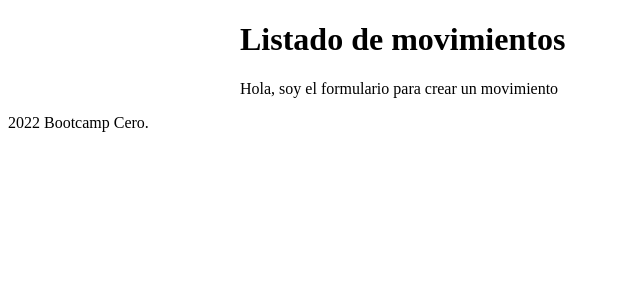
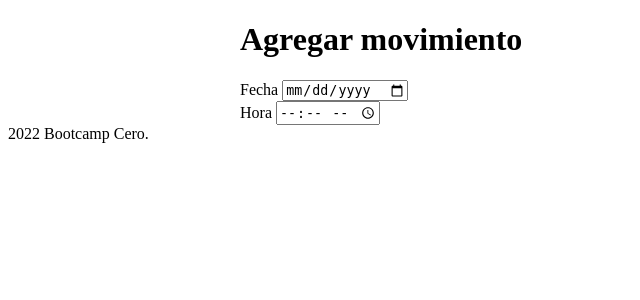
Before and after one commit to Luisda1977/hello-flask, a Flask app: page /nuevo in a window 1280 px wide. Shown: the part 78-378 px from the top of the page, without its empty margins (0-640 px from the left). Run offline with Flask 2, Linux system fonts and the light colour scheme.

Commit message:
Comenzamos a trabajar en la carpeta "nuevo" agregamos día y hora a nuestra WEB.

```diff
--- /dev/null
+++ b/balance/data/movimientos.csv
@@ -0,0 +1,5 @@
+fecha,concepto,tipo,cantidad
+2021-01-01,aguinaldos,I,750.0
+2021-01-05,reyes Marisa,G,24.0
+05/01/2021,gasolina,G,50.0
+2021-01-05,loteria del niño,I,1000.0
--- a/balance/templates/nuevo.html
+++ b/balance/templates/nuevo.html
@@ -6,13 +6,26 @@
 
 
 {% block page_title %}
-Listado de movimientos
+Agregar movimiento
 {% endblock %}
 
 
 {% block contenido %}
 {{super()}}
-<div class="panel">
-    <p>Hola, soy el formulario para crear un movimiento</p>
-</div>
+
+<!--
+    CRUD:Create, Read, Update, Delete
+    GET: read
+    POST: create, delete
+    PUT: update
+-->
+<form action="/nuevo" method="post"></form>
+    <div class="campo-formulario">
+        <label for="fecha">Fecha</label>
+        <input type="date" id="fecha" name="">
+    </div>
+    <div class="campo-formulario">
+        <label for="hora">Hora</label>
+        <input type="time" id="hora" name="">
+    </div>
 {% endblock %}
```
